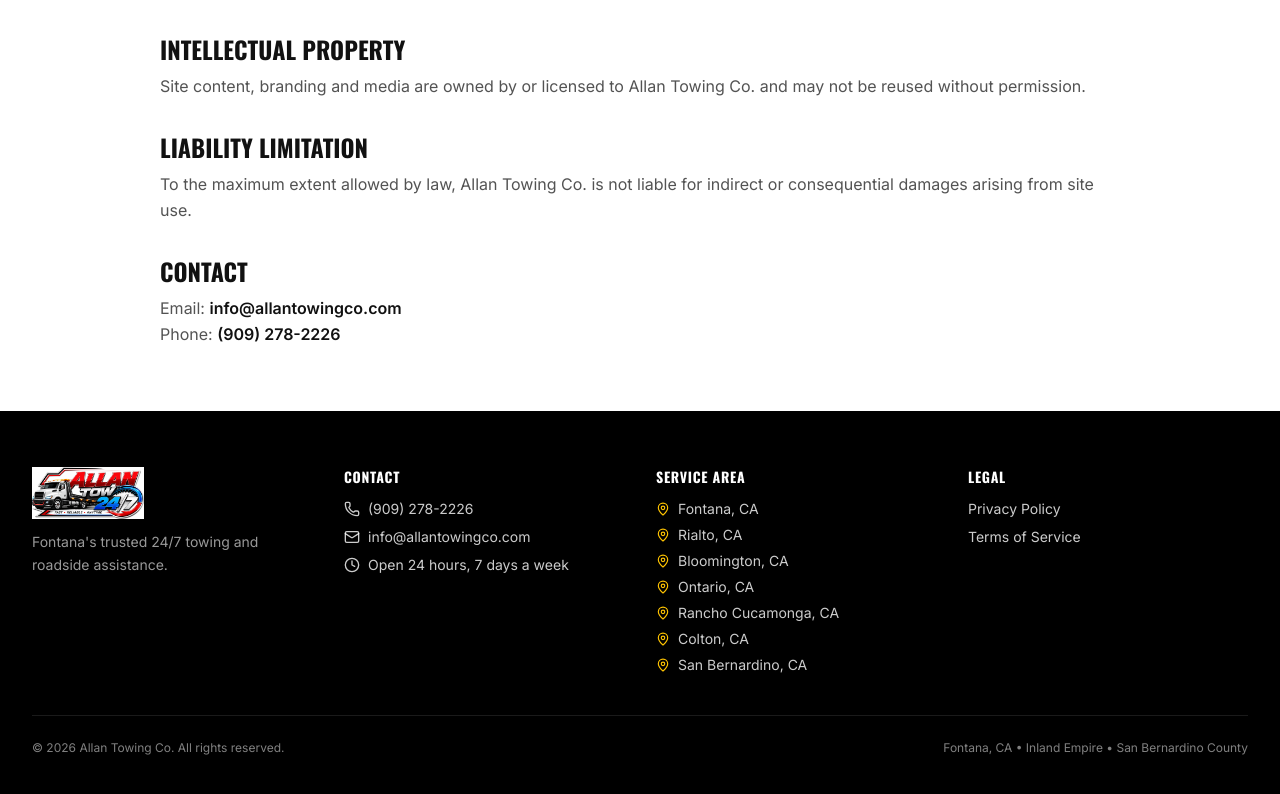
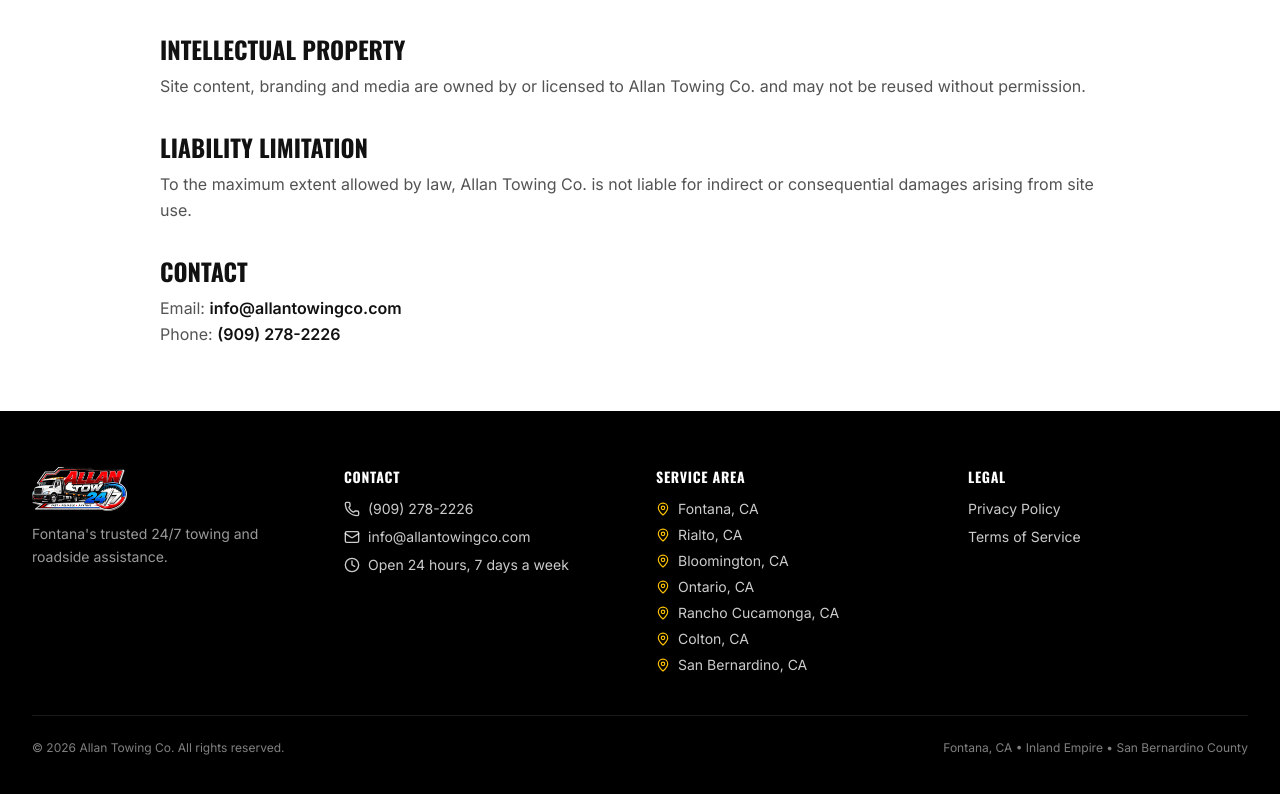
Before and after one commit to rob795/Allan-towing, a React (Create React App) app in the folder frontend/: page /terms in a window 1280 px wide. Shown: the part 662-1456 px from the top of the page. Built offline with nearby package versions, Linux system fonts and the light colour scheme.

Commit message:
Align footer logo with header treatment

```diff
--- a/frontend/src/components/Footer.jsx
+++ b/frontend/src/components/Footer.jsx
@@ -13,16 +13,20 @@ export const Footer = () => {
             <div className="mx-auto max-w-7xl px-4 sm:px-6 lg:px-8">
                 <div className="grid grid-cols-2 md:grid-cols-4 gap-8">
                     <div className="col-span-2 md:col-span-1">
-                        <div className="flex items-center gap-2 mb-3">
+                        <div className="flex items-center mb-3">
                             <picture>
-                                <source srcSet={SITE_CONFIG.assets.logoFullWebp} type="image/webp" />
+                                <source
+                                    srcSet={`${SITE_CONFIG.assets.logoNavbarWebp} 1x, ${SITE_CONFIG.assets.logoNavbarWebp2x} 2x`}
+                                    type="image/webp"
+                                />
                                 <img
-                                    src={SITE_CONFIG.assets.logoFullPng}
-                                    alt="Allan Towing Co. logo"
-                                    width="194"
-                                    height="90"
-                                    className="h-[52px] w-auto object-contain"
-                                    loading="lazy"
+                                    src={SITE_CONFIG.assets.logoNavbarPng}
+                                    srcSet={`${SITE_CONFIG.assets.logoNavbarPng} 1x, ${SITE_CONFIG.assets.logoNavbarPng2x} 2x`}
+                                    alt="Allan Towing Co."
+                                    width="189"
+                                    height="88"
+                                    className="h-10 md:h-11 w-auto object-contain"
+                                    loading="eager"
                                     decoding="async"
                                 />
                             </picture>
```
